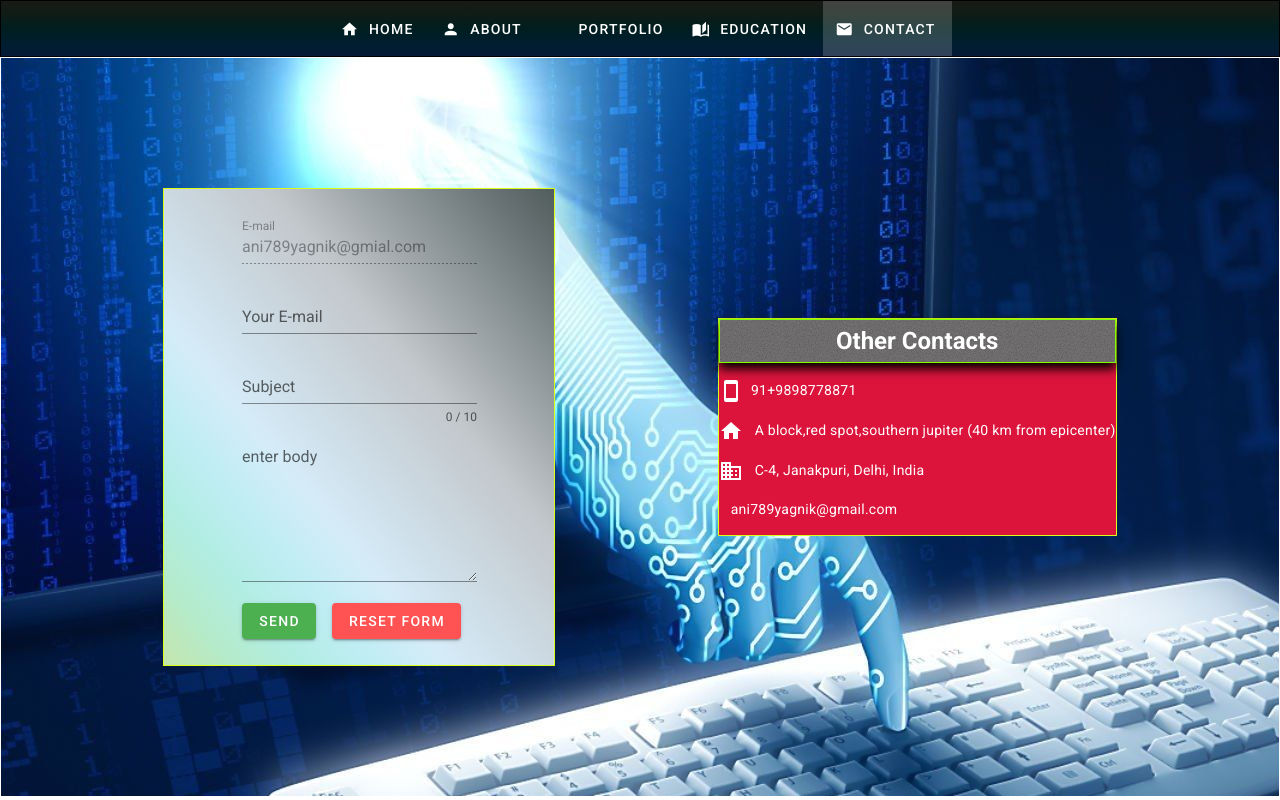
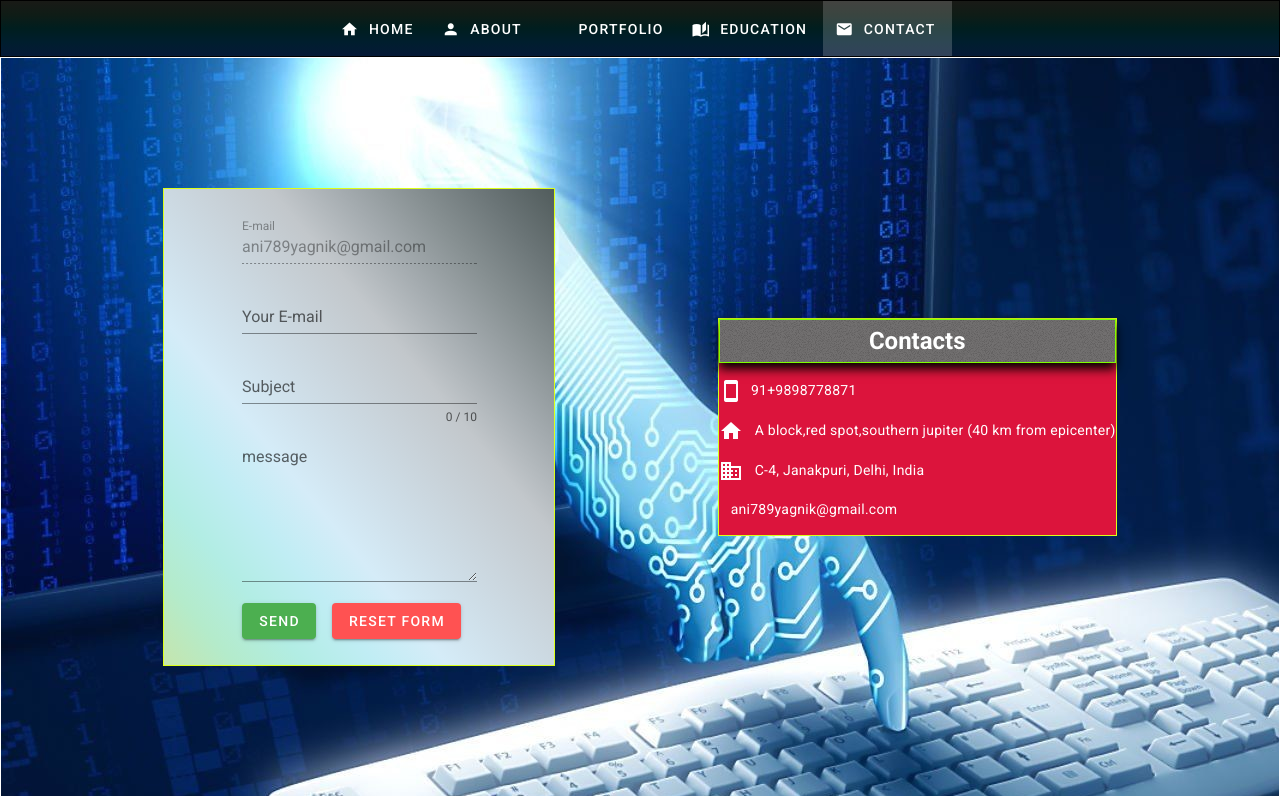
Before and after one commit to aniyagnik/resume, a Vue app: page /contact in a window 1280 px wide. Built offline with nearby package versions, Linux system fonts and the light colour scheme.

Commit message:
editing home and about content

```diff
--- a/src/components/box.vue
+++ b/src/components/box.vue
@@ -3,7 +3,7 @@
    <div id='container-box'>
        <h1 class='display-4 font-weight-bold text-capitalize'>{{ data.heading}}</h1>
        <h2 class='headine'>{{ data.line1 }}</h2>
-       <p class='headline'>{{ data.summary}}</p>
+       <li class='title' v-for='(line,i) in data.summary' :key='i'>{{line}}</li>
        <p class='body-2'>{{ data.title}}</p>
        <p class='caption'>{{ data.content}}</p>
    </div>
--- a/src/views/About.vue
+++ b/src/views/About.vue
@@ -2,8 +2,8 @@
   <div id='about'>
     <div class="flex-item black--text" style="max-width:50vw">
       <div id='container-box'>
-        <p class='display-1 font-weight-bold text-capitalize '>{{ info[0].title}}</p>
-        <p class='subtitle-1 text-justify'>{{ info[0].content}}</p>
+        <p class='display-2 font-weight-bold text-capitalize '>{{ info[0].title}}</p>
+        <p class='title text-justify'>{{ info[0].content}}</p>
       </div>
     </div>
     <div class='flex-item'>
@@ -61,7 +61,7 @@ export default {
       info: [
         {
           title: 'about',
-          content: 'I am an undergraduate student pursuing my Bachelor’s Degree in Computer Science engineering from Maharaja Surajmal Institute of Technology (MSIT). I am hardworking and have good time management skills. I believe my fast learning abilities, good listening skills and commitment to succeed makes me an ideal learner.'
+          content: 'I am currently pursuing my B.Tech Degree in Computer Science engineering from Guru Gobind Singh Indraprastha University (IP University). Smart working and good time management skills are some of my best qualities. I believe my quick learning abilities, good listening skills and commitment to succeed makes me from the crowd. I am looking for oppotunities to enhance my skills.'
         },
         {
           skills: [
--- a/src/views/Contact.vue
+++ b/src/views/Contact.vue
@@ -9,7 +9,7 @@
         <v-text-field
           :rules="emailRules"
           label="E-mail"
-          value='ani789yagnik@gmial.com'
+          value='ani789yagnik@gmail.com'
           :disabled="true"
           required
         ></v-text-field>
@@ -28,7 +28,7 @@
         ></v-text-field>
         <v-textarea
             subject="input-7-1"
-            label="enter body"
+            label="message"
             value=""
             hint="body"
           ></v-textarea>
@@ -50,7 +50,7 @@
     </v-row>
     </div>
     <div class='flex-item white--text' style='background-color:crimson'>
-      <p class='headline text-center font-weight-bold text-capitalize' id='head'>other contacts</p>
+      <p class='headline text-center font-weight-bold text-capitalize' id='head'>contacts</p>
       <p class="body-2">
         <v-icon dark left >mdi-cellphone</v-icon>
         <a style='text-decoration:none;color:white' href="tel:+9898778871">91+9898778871</a>
--- a/src/views/Education.vue
+++ b/src/views/Education.vue
@@ -42,7 +42,7 @@ export default {
 </script>
 <style lang="scss">
 #education{
-  background-image: url('../assets/28156.jpg');
+  background-image: url('../assets/28155.jpg');
   background-attachment: fixed;
   background-position: center;
   background-repeat: no-repeat;
--- a/src/views/Home.vue
+++ b/src/views/Home.vue
@@ -34,9 +34,9 @@ export default {
   data () {
     return {
       info: {
-        heading: 'hi! there',
+        heading: 'hi there!',
         line1: 'I am Anirudh Shankar Yagnik',
-        summary: 'I am a Student.I am a designer. I build websites on NodeJs. I am a developer.'
+        summary: ['I am a B.Tech student.', 'I am a good web designer and developer.', 'I am see myself as a good explorer and quick learner.']
       }
     }
   }
@@ -44,7 +44,7 @@ export default {
 </script>
 <style lang="scss">
 #home{
-  background-image: url('../assets/28171.jpg');
+  background-image: url('../assets/28154.jpg');
   background-attachment: fixed;
   background-position: center;
   background-repeat: no-repeat;
```
Also changed, not shown: src/assets/1.jpg (added).
